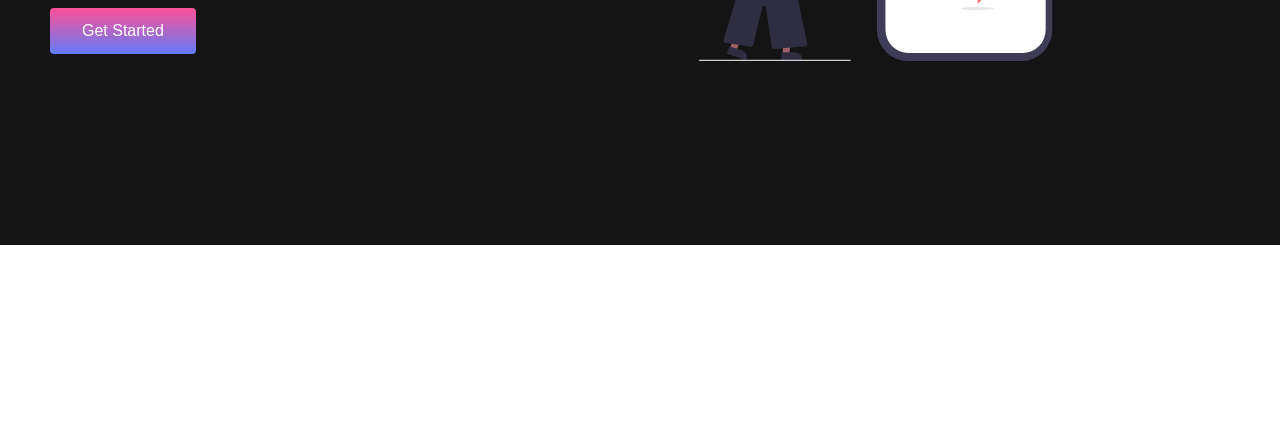
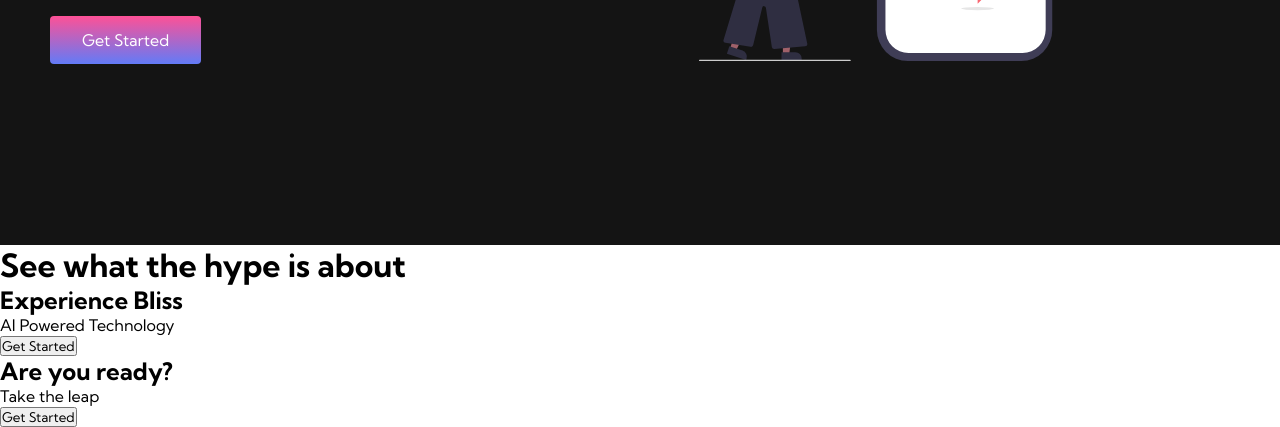
Before and after one commit to calecale/NoviSajt, a plain HTML site: page index.html in a window 1280 px wide. Shown: the part 555-982 px from the top of the page. Before the commit the page ends 800 px from the top, so only its background shows below. Drawn offline with Linux system fonts and the light colour scheme.

Commit message:
services section formed

```diff
--- a/index.html
+++ b/index.html
@@ -6,6 +6,11 @@
     <title>Novi sajt</title>
     <link rel="stylesheet" href="styles.css">
     <link rel="stylesheet" href="https://cdnjs.cloudflare.com/ajax/libs/font-awesome/5.15.4/css/all.min.css">
+
+    <!--google font import-->
+    <link rel="preconnect" href="https://fonts.googleapis.com">
+    <link rel="preconnect" href="https://fonts.gstatic.com" crossorigin>
+    <link href="https://fonts.googleapis.com/css2?family=Kumbh+Sans:wght@100..900&display=swap" rel="stylesheet">
 
 </head>
 <body>
@@ -54,7 +59,24 @@
                 <button class="main__button"><a href="/">Get Started</a></button>
             </div>
             <div class="main__img--container">
-                <img src="images/foto1.svg" width="700px" height="700px" alt="picture" class="main__img">
+                <img src="images/foto1.svg"  alt="picture" class="main__img">
+            </div>
+        </div>
+    </div>
+
+    <!--Services section-->
+    <div class="services">
+        <h1>See what the hype is about</h1>
+        <div class="services__container">
+            <div class="services__card">
+                <h2>Experience Bliss</h2>
+                <p>AI Powered Technology</p>
+                <button>Get Started</button>
+            </div>
+            <div class="services__card">
+                <h2>Are you ready?</h2>
+                <p>Take the leap</p>
+                <button>Get Started</button>
             </div>
         </div>
     </div>
```
